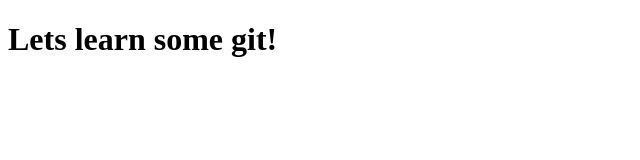
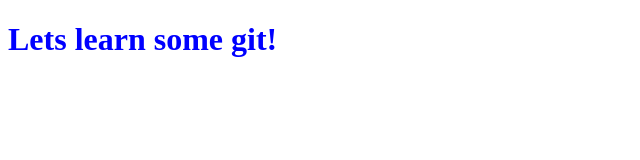
Before and after one commit to lil-flud/GitDemo, a plain HTML site: page index.html in a window 1280 px wide. Shown: the whole page, without its empty margins (0-640 px from the left). Drawn offline with Linux system fonts and the light colour scheme.

Commit message:
Changed name of css file and added styling to our header.

```diff
--- a/index.html
+++ b/index.html
@@ -5,9 +5,9 @@
     <meta http-equiv="X-UA-Compatible" content="IE=edge" />
     <meta name="viewport" content="width=device-width, initial-scale=1.0" />
     <title>Document</title>
-    <link rel="stylesheet" href="style.css" />
+    <link rel="stylesheet" href="styles.css" />
   </head>
   <body>
-    <h1>Lets learn some git!</h1>
+    <h1 id="FirstHeader">Lets learn some git!</h1>
   </body>
 </html>
--- /dev/null
+++ b/styles.css
@@ -0,0 +1,3 @@
+#FirstHeader{
+    color: blue;
+}
```
Also changed, not shown: style.css (deleted).
